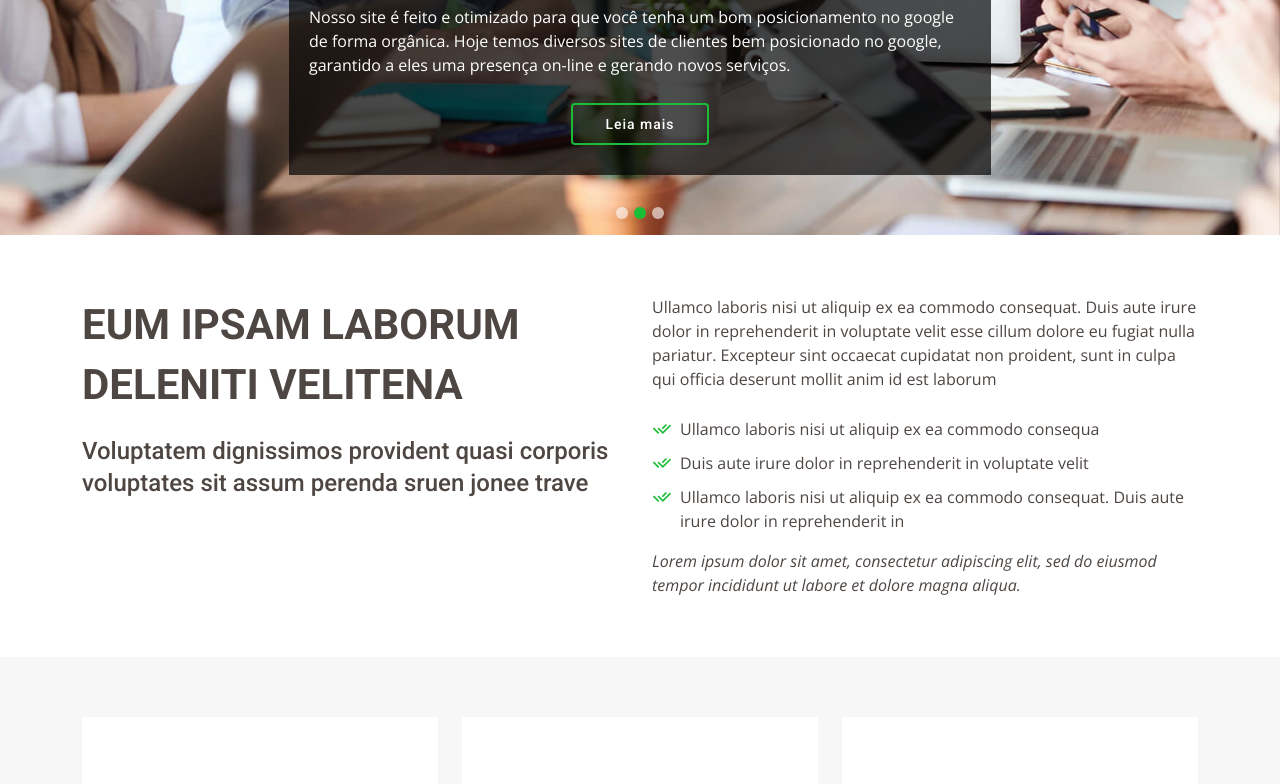
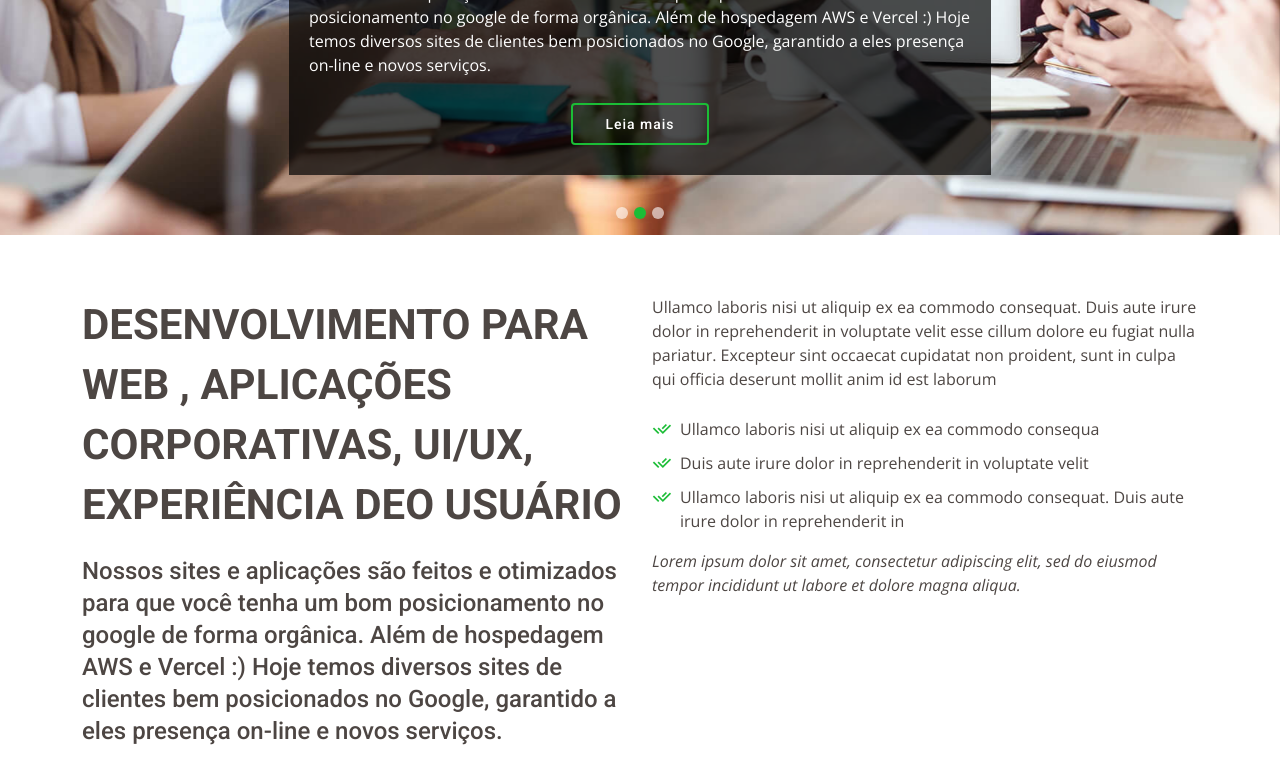
Before and after one commit to andrelobo/Companhia-Web-, a plain HTML site: page index.html in a window 1280 px wide. Shown: the part 565-1349 px from the top of the page. Drawn offline with nearby package versions, Linux system fonts and the light colour scheme.

Commit message:
feat: New information index and about pages

```diff
--- a/index.html
+++ b/index.html
@@ -112,9 +112,9 @@
           <div class="carousel-container">
             <div class="carousel-content animate__animated animate__fadeInUp">
               <h2>Companhia Web</h2>
-              <p>Nosso site é feito e otimizado para que você tenha um bom posicionamento no google de forma orgânica.
+              <p>Nossos sites e aplicações são feitos e otimizados para que você tenha um bom posicionamento no google de forma orgânica. Além de hospedagem AWS e Vercel :)
 
-                Hoje temos diversos sites de clientes bem posicionado no google, garantido a eles uma presença on-line e gerando novos serviços.</p>
+                Hoje temos diversos sites de clientes bem posicionados no Google, garantido a eles presença on-line e novos serviços.</p>
               <div class="text-center"><a href="" class="btn-get-started">Leia mais</a></div>
             </div>
           </div>
@@ -125,9 +125,9 @@
           <div class="carousel-container">
             <div class="carousel-content animate__animated animate__fadeInUp">
               <h2>Companhia Web</h2>
-              <p>Nosso site é feito e otimizado para que você tenha um bom posicionamento no google de forma orgânica.
+              <p>Nossos sites e aplicações são feitos e otimizados para que você tenha um bom posicionamento no google de forma orgânica. Além de hospedagem AWS e Vercel :)
 
-                Hoje temos diversos sites de clientes bem posicionado no google, garantido a eles uma presença on-line e gerando novos serviços.</p>
+                Hoje temos diversos sites de clientes bem posicionados no Google, garantido a eles presença on-line e novos serviços.</p>
               <div class="text-center"><a href="" class="btn-get-started">Leia mais</a></div>
             </div>
           </div>
@@ -156,8 +156,10 @@
 
         <div class="row content">
           <div class="col-lg-6" data-aos="fade-right">
-            <h2>Eum ipsam laborum deleniti velitena</h2>
-            <h3>Voluptatem dignissimos provident quasi corporis voluptates sit assum perenda sruen jonee trave</h3>
+            <h2>Desenvolvimento para Web , Aplicações corporativas, UI/UX, Experiência deo Usuário</h2>
+            <h3>Nossos sites e aplicações são feitos e otimizados para que você tenha um bom posicionamento no google de forma orgânica. Além de hospedagem AWS e Vercel :)
+
+              Hoje temos diversos sites de clientes bem posicionados no Google, garantido a eles presença on-line e novos serviços.</h3>
           </div>
           <div class="col-lg-6 pt-4 pt-lg-0" data-aos="fade-left">
             <p>
```
Also changed, not shown: about.html (+1 -1 lines).
